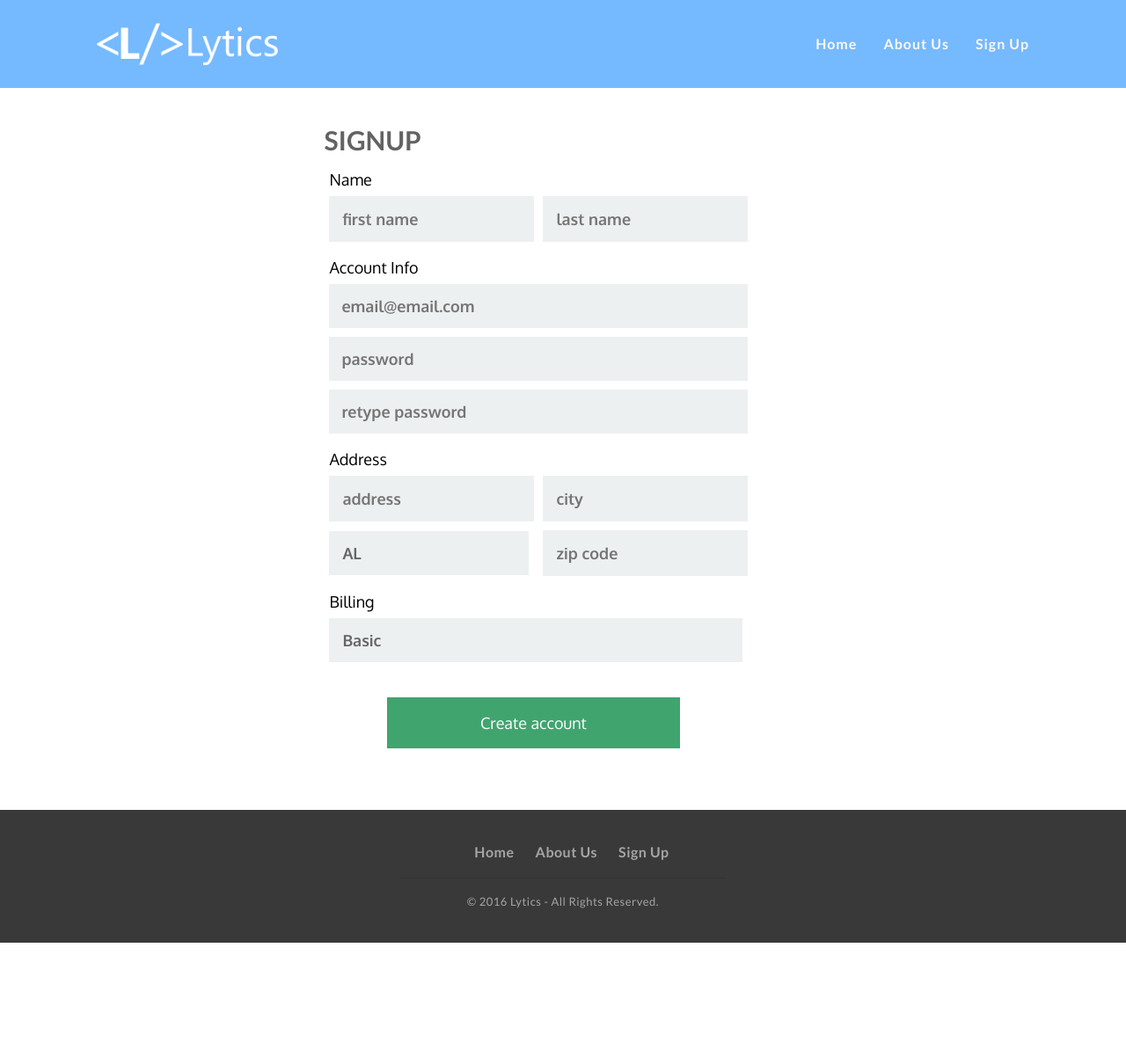
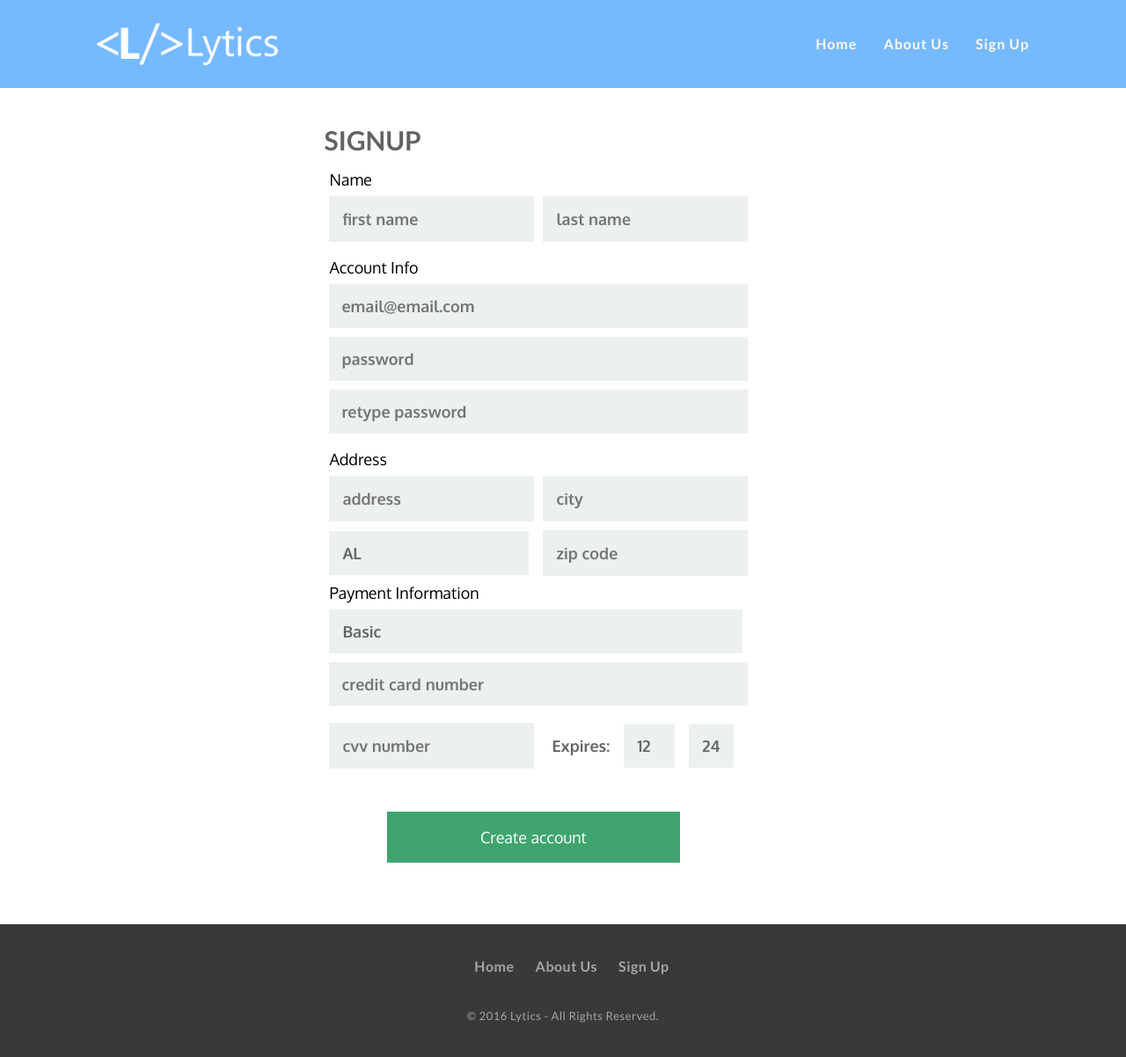
Before and after one commit to DerekMcMahon/E-Commerce, a PHP site: page /sign_up.php in a window 1280 px wide. Shown: the whole page at 88% size. Before the commit the page ends 1072 px from the top, so only its background shows below. Run offline with PHP 8.4, Linux system fonts and the light colour scheme.

Commit message:
Added payment information to sign in page

```diff
--- a/lytics/css/sign_up.css
+++ b/lytics/css/sign_up.css
@@ -9,6 +9,14 @@ header {
 }
 
 .sign_up {
+	width:100%;
+	background-color: #FFFFFF;
+	font-size: 18px;
+	padding-top: 145px;
+	padding-bottom: 40px;
+}
+
+.category {
 	width:100%;
 	background-color: #FFFFFF;
 	font-size: 18px;
@@ -75,6 +83,20 @@ span.term a:hover{
 	-moz-transition: all 0.3s ease-out;
 	-ms-transition: all 0.3s ease-out;
 	-o-transition: all 0.3s ease-out;
+	border-left: 6px solid #fff;
+	border-bottom: none;
+	border-right: none;
+	border-top: none;
+}
+
+.exp{
+	font-size: 1em;
+	color: #666666;
+	min-width: 87%;
+	cursor: text;
+	font-family: 'Oxygen', sans-serif;
+	outline: none;
+	font-weight: 600;
 	border-left: 6px solid #fff;
 	border-bottom: none;
 	border-right: none;
--- a/lytics/js/sign_up.js
+++ b/lytics/js/sign_up.js
@@ -56,6 +56,20 @@ $(document).ready(function() {
 	$(planTypes).each(function(index, val) {
 		planSelect.append($("<option>", {value: val.toLowerCase(), html: val}));
 	});
+
+    //Set credit card expiration month dropdown
+    var months = ["12", "11", "10", "09", "08", "07", "06", "05", "04", "03", "02", "01"];
+    var monthSelect = $("select[name=card_expiration_month]");
+    $(months).each(function(index, val){
+      monthSelect.append($("<option>", {value: val.toLowerCase(), html: val}));
+    });
+
+    //Set credit card expiration year dropdown
+    var years = ["24", "23", "22", "21", "20", "19", "18", "17", "16"];
+    var yearSelect = $("select[name=card_expiration_year]");
+    $(years).each(function(index, val){
+      yearSelect.append($("<option>", {value: val.toLowerCase(), html: val}));
+    });
 
 	// Set plan type from get param if present
 	var urlPlanParam = get_url_plan();
@@ -235,6 +249,84 @@ function check_state_zip () {
 	}
 }
 
+function check_payment_info () {
+    var error = false;
+
+    var number = document.getElementsByName("credit_card_number")[0];
+    var number_error = document.getElementById("credit_card_number_error");
+
+    var cvv = document.getElementsByName("cvv")[0];
+    var month = document.getElementsByName("card_expiration_month")[0];
+    var year = document.getElementsByName("card_expiration_year")[0];
+    var e_v_error = document.getElementById("exp_cvv_error");
+
+    //verify valid credit card number
+    var num = number.value.trim();
+
+    var validNumbers = ["0", "1", "2", "3", "4", "5", "6", "7", "8", "9"];
+
+    number_error.innerHTML = "";
+    number.style.borderLeft = GREEN_BORDER;
+    if(num.length != 16){
+        number_error.innerHTML = "please enter 16 digits for the credit card number";
+        number.style.borderLeft = RED_BORDER;
+        error = true;
+    }
+
+    for(var i = 0; i < num.length; i++){
+        var isValid  = false;
+        for(var j = 0; j < validNumbers.length; j++){
+            if(validNumbers[j] == num.charAt(i)){
+                isValid = true;
+            }
+        }
+        if(!isValid){
+            number_error.innerHTML = "please only enter numbers for the credit card number";
+            number.style.borderLeft = RED_BORDER;
+            error = true;
+        }
+    }
+
+    //Verify cvv and expiration date
+    var cvv_num = cvv.value.trim();
+    var mo = month.value;
+    var yr = year.value;
+
+    e_v_error.innerHTML = "";
+    cvv.style.borderLeft = GREEN_BORDER;
+    if(cvv_num.length != 3 && cvv_num.length != 4){
+        e_v_error.innerHTML = "please enter a 3-4 digit card verification";
+        cvv.style.borderLeft = RED_BORDER;
+        error = true;
+    }
+
+    for(var i = 0; i < cvv_num.length; i++){
+        var isValid  = false;
+        for(var j = 0; j < validNumbers.length; j++){
+            if(validNumbers[j] == cvv_num.charAt(i)){
+                isValid = true;
+            }
+        }
+        if(!isValid){
+            e_v_error.innerHTML = "please only enter numbers for the credit verification";
+            cvv.style.borderLeft = RED_BORDER;
+            error = true;
+        }
+    }
+
+	if (mo == "" || yr == "") {
+		e_v_error.innerHTML = "please select a month and date";
+		month.style.borderLeft = RED_BORDER;
+        year.style.borderLeft = RED_BORDER;
+        error = true;
+	} else {
+		month.style.borderLeft = GREEN_BORDER;
+        year.style.borderLeft = GREEN_BORDER;
+	}
+
+    return !error;
+}
+
 function clear_pcheck() {
 	var password_check = document.getElementsByName("password_check")[0];
 	var error = document.getElementById("pwd_error");
@@ -266,6 +358,9 @@ function check_validate_submit() {
 
 	if (!check_plan())
 		success = false;
+
+    if(!check_payment_info())
+        success = false;
 
 	return success;
 
--- a/lytics/sign_up.php
+++ b/lytics/sign_up.php
@@ -75,12 +75,11 @@
 						<td><div id="state_zip_error" class="error"></div></td>
 					</tr>
 
-					<tr></tr>
+                    <tr>
+						<td class="section-title">Payment Information</td>
+					</tr>
 
-					<tr>
-						<td class="section-title">Billing</td>
-					</tr>
-					<tr>
+                    <tr>
 						<td colspan="2">
 							<select class="label select" name="plan_type">
 								<option value="" disabled select>Select Plan Type</option>
@@ -89,11 +88,41 @@
 						<td><div id="plan_error" class="error"></div></td>
 					</tr>
 
+                    <tr>
+						<td colspan = "2"><input type="text" class="label_2" name="credit_card_number" placeholder="credit card number"></td>
+						<td><div id="credit_card_number_error" class="error"></div></td>
+					</tr>
+
+                    <tr>
+						<td colspan = "1"><input type="text" class="label" name="cvv"  placeholder="cvv number"></td>
+                        <td colspan = "1">
+                            <table name = "card_expiration">
+                                <tr>
+                                    <td>
+                                        <span class = "exp">Expires:</span>
+                                    </td>
+                                    <td>
+                                        <select class="label select" name="card_expiration_month">
+                                            <option value="" disabled select>mo</option>
+                                        </select>
+                                    </td>
+                                    <td>
+                                        <select class="label select" name="card_expiration_year">
+                                            <option value="" disabled select>yr</option>
+                                        </select>
+                                    </td>
+                                </tr>
+                            </table>
+                        </td>
+						<td colspan="1"><div id="exp_cvv_error" class="error"></div></td>
+					</tr>
+
 					<tr></tr>
 
 					<tr>
 						<td colspan="2"><button class="submit">Create account</button></td>
 					</tr>
+
 
 				</table>
 			</form>
```
Also changed, not shown: lytics/index.php (+2 -11 lines), lytics/img/author.jpg (deleted), lytics/img/author2.jpg (deleted), lytics/img/author3.jpg (deleted), lytics/img/billboard_bg.jpg (deleted), lytics/img/footer_logo.png (deleted).
